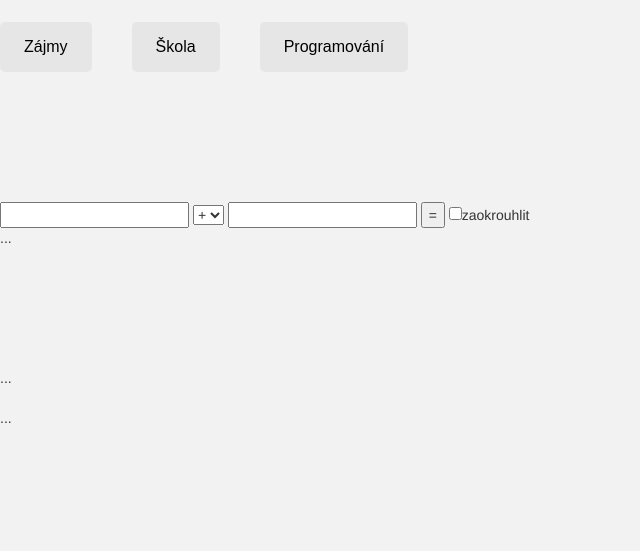
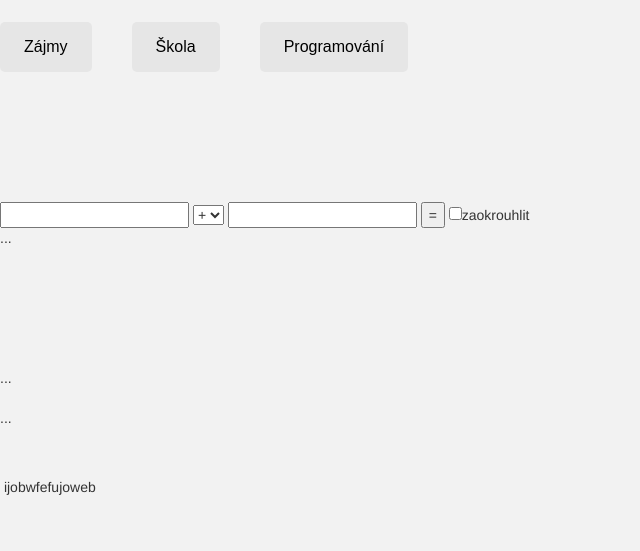
Before and after one commit to wiserat/jonas.tenora.com, a plain HTML site: page index.html in a window 1280 px wide. Shown: the whole page, without its empty margins (0-640 px from the left). Drawn offline with nearby package versions, Linux system fonts and the light colour scheme; no server answers.

Commit message:
Update index.html

```diff
--- a/index.html
+++ b/index.html
@@ -93,7 +93,7 @@
         <div id="pocasi">...</div>
         <img id="obrazek_pocasi" height="120">
 
-
+ijobwfefujoweb
 
   </body>
 </html>
```
